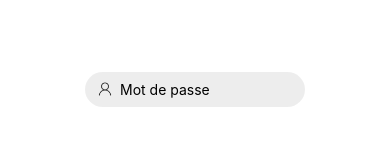
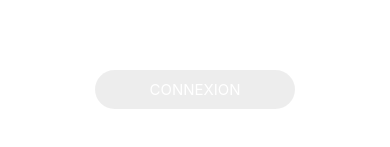
Before and after one commit to FougereRegent/app-mayoo, a React Native app: screen / in a window 390 px wide. Shown: the part 333-480 px from the top of the page. Built offline with nearby package versions, Linux system fonts and the light colour scheme.

Commit message:
Ajout du composant button

```diff
--- a/App.tsx
+++ b/App.tsx
@@ -1,11 +1,11 @@
 import { StatusBar } from 'expo-status-bar';
 import { StyleSheet, Text, View } from 'react-native';
-import Textbox, { TypeTextBox } from './src/components/TextboxComponents';
+import OwnButton from './src/components/ButtonComponents';
 
 export default function App() {
   return (
     <View style={styles.container}>
-      <Textbox mode={TypeTextBox.PASSWORD} />
+      <OwnButton action={() => { }} name='connexion' />
     </View>
   );
 }
--- a/src/components/ButtonComponents.tsx
+++ b/src/components/ButtonComponents.tsx
@@ -0,0 +1,45 @@
+import React from "react";
+import { StyleSheet, View, TouchableOpacity, Text, TouchableOpacityProps } from "react-native";
+
+type ButtonProps = {
+  name: string,
+  action: Function
+}
+
+const OwnButton = (props: ButtonProps) => {
+
+  return (
+    <TouchableOpacity
+      style={styles.button}
+      onPress={() => {
+        props.action();
+      }}>
+      <View>
+        <Text style={styles.text}>
+          {props.name.toUpperCase()}
+        </Text>
+      </View>
+    </TouchableOpacity>
+  )
+}
+
+const styles = StyleSheet.create({
+  container: {
+  },
+  text: {
+    textAlign: 'center',
+    fontSize: 15,
+    color: 'white'
+  },
+  button: {
+    width: 200,
+    borderRadius: 20,
+    padding: 10,
+    backgroundColor: 'rgba(0.0, 0.0, 0.0, 0.07)',
+    justifyContent: 'center',
+    alignItems: 'center'
+  }
+});
+
+
+export default OwnButton;
```
